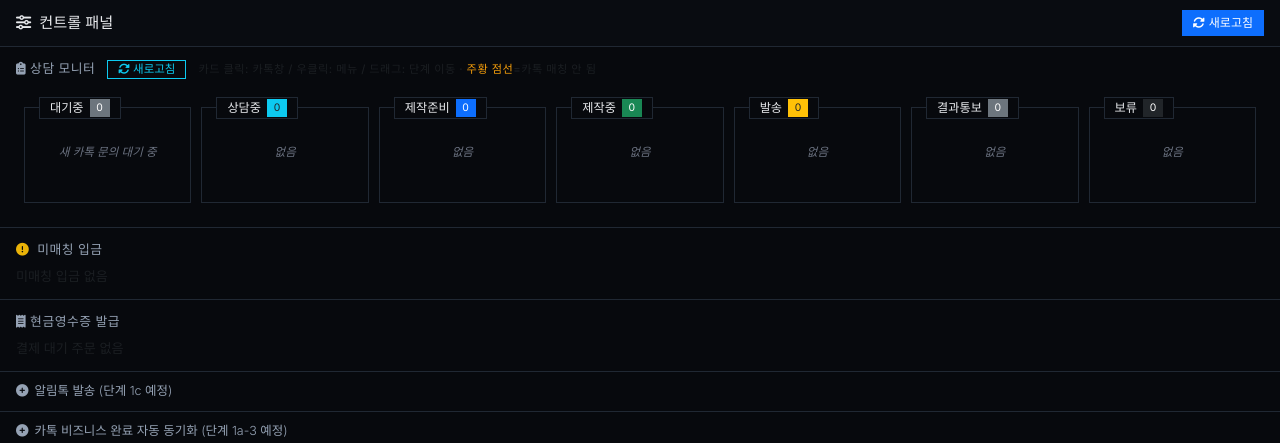
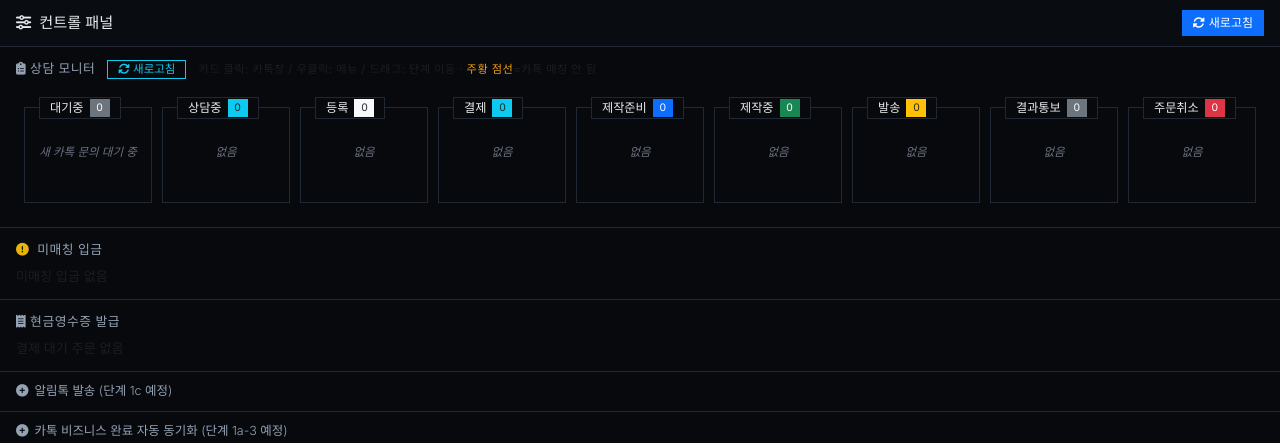
Before and after one commit to wonki0323/tshirt-management, a Django app: page /popbill/control-panel/ in a window 1280 px wide. Shown: the top 443 px of the page. Run offline with Django 4.2, Linux system fonts and the light colour scheme; the visitor is signed in with stand-in values (Sample User, id 1); data that the repository does not hold is empty; some libraries are stand-ins or nearby versions.

Commit message:
칸반 9칸 재구성 — 등록/결제 분리, 주문취소 칸 추가, 보류 칸 폐지
- control_panel 뷰: kanban_data 9칸(대기중·상담중·등록·결제·제작준비·제작중·발송·결과통보·주문취소)
- active_orders에 CANCELED 포함(ARCHIVED만 제외) → 주문취소 칸 표시
- on_hold 특수처리 폐지: is_on_hold 주문은 각자 status 칸에 표시
- 상담중·주문취소 칸은 data-status 없음(드롭 no-op, 실수 취소 방지)

Co-Authored-By: Claude Opus 4.8 <noreply@anthropic.com>

```diff
--- a/popbill_api/templates/popbill_api/control_panel.html
+++ b/popbill_api/templates/popbill_api/control_panel.html
@@ -311,8 +311,32 @@
                 <div class="kanban-col-header">
                     상담중 <span class="badge bg-info text-dark">{{ kanban_data.consulting|length }}</span>
                 </div>
-                <div class="kanban-col-body" data-target="consulting" data-status="CONSULTING">
+                <div class="kanban-col-body" data-target="consulting">
                     {% for o in kanban_data.consulting %}
+                    {% include "popbill_api/_kanban_card.html" %}
+                    {% empty %}
+                    <div class="kanban-empty-hint">없음</div>
+                    {% endfor %}
+                </div>
+            </div>
+            <div class="kanban-col" data-col="registered" style="flex-grow: {{ kanban_cols.registered }};">
+                <div class="kanban-col-header">
+                    등록 <span class="badge bg-light text-dark">{{ kanban_data.registered|length }}</span>
+                </div>
+                <div class="kanban-col-body" data-target="registered" data-status="NEW">
+                    {% for o in kanban_data.registered %}
+                    {% include "popbill_api/_kanban_card.html" %}
+                    {% empty %}
+                    <div class="kanban-empty-hint">없음</div>
+                    {% endfor %}
+                </div>
+            </div>
+            <div class="kanban-col" data-col="payment" style="flex-grow: {{ kanban_cols.payment }};">
+                <div class="kanban-col-header">
+                    결제 <span class="badge bg-info text-dark">{{ kanban_data.payment|length }}</span>
+                </div>
+                <div class="kanban-col-body" data-target="payment" data-status="CONSULTING">
+                    {% for o in kanban_data.payment %}
                     {% include "popbill_api/_kanban_card.html" %}
                     {% empty %}
                     <div class="kanban-empty-hint">없음</div>
@@ -367,12 +391,12 @@
                     {% endfor %}
                 </div>
             </div>
-            <div class="kanban-col" data-col="on_hold" style="flex-grow: {{ kanban_cols.on_hold }};">
+            <div class="kanban-col" data-col="canceled" style="flex-grow: {{ kanban_cols.canceled }};">
                 <div class="kanban-col-header">
-                    보류 <span class="badge bg-dark">{{ kanban_data.on_hold|length }}</span>
+                    주문취소 <span class="badge bg-danger">{{ kanban_data.canceled|length }}</span>
                 </div>
-                <div class="kanban-col-body" data-target="on_hold">
-                    {% for o in kanban_data.on_hold %}
+                <div class="kanban-col-body" data-target="canceled">
+                    {% for o in kanban_data.canceled %}
                     {% include "popbill_api/_kanban_card.html" %}
                     {% empty %}
                     <div class="kanban-empty-hint">없음</div>
--- a/popbill_api/views.py
+++ b/popbill_api/views.py
@@ -231,31 +231,35 @@ def control_panel(request):
     # 칸반 데이터 — 7칸, 자사몰 status 정식 세분화 + 보류 별도
     active_orders = (
         Order.objects
-        .exclude(status__in=[Status.ARCHIVED, Status.CANCELED])
+        .exclude(status=Status.ARCHIVED)  # CANCELED 포함(주문취소 칸 표시), ARCHIVED(정산목록)만 제외
         .order_by('-payment_date')
     )
+    # 칸반 9칸 — 대기중·상담중(카톡 카드) + 등록·결제·제작준비·제작중·발송·결과통보·주문취소(주문 status)
+    # 보류(on_hold) 칸 폐지: is_on_hold 주문은 각자 status 칸에 표시됨
     kanban_data = {
-        'waiting': [],     # 1a-2(ktalk DB 통합) 후 활성화
-        'consulting': [],  # NEW(등록) + CONSULTING(결제)
+        'waiting': [],     # 카톡 WAITING (주문 미생성)
+        'consulting': [],  # 카톡 CONSULTING (주문 미생성)
+        'registered': [],  # NEW(등록)
+        'payment': [],     # CONSULTING(결제)
         'prep': [],        # PREP(제작준비)
         'producing': [],   # PRODUCED(제작중)
         'shipped': [],     # COMPLETED(발송)
         'notified': [],    # SETTLED(결과통보)
-        'on_hold': [],     # is_on_hold=True (모든 status)
+        'canceled': [],    # CANCELED(주문취소)
+    }
+    _status_to_col = {
+        Status.NEW: 'registered',
+        Status.CONSULTING: 'payment',
+        Status.PREP: 'prep',
+        Status.PRODUCED: 'producing',
+        Status.COMPLETED: 'shipped',
+        Status.SETTLED: 'notified',
+        Status.CANCELED: 'canceled',
     }
     for o in active_orders:
-        if o.is_on_hold:
-            kanban_data['on_hold'].append(o)
-        elif o.status in [Status.NEW, Status.CONSULTING]:
-            kanban_data['consulting'].append(o)
-        elif o.status == Status.PREP:
-            kanban_data['prep'].append(o)
-        elif o.status == Status.PRODUCED:
-            kanban_data['producing'].append(o)
-        elif o.status == Status.COMPLETED:
-            kanban_data['shipped'].append(o)
-        elif o.status == Status.SETTLED:
-            kanban_data['notified'].append(o)
+        col = _status_to_col.get(o.status)
+        if col:
+            kanban_data[col].append(o)
 
     # 카톡 상담 카드 (단계 1a-2) — ktalk이 push한 카톡 고객. 주문 미매칭 + dismissed 아님만
     from orders.models import KakaoConsultCard
```
